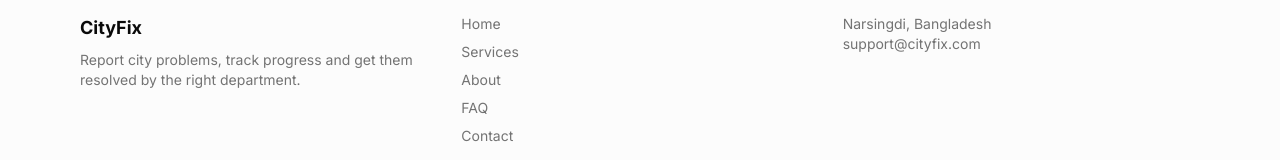
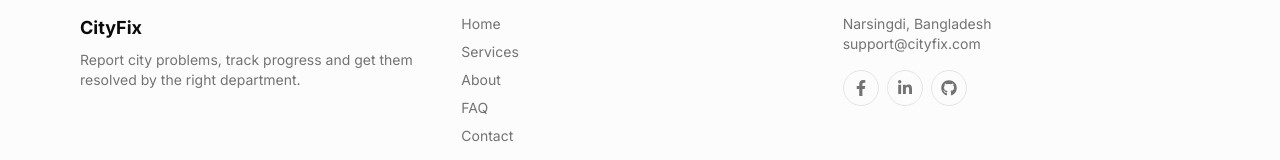
Before and after one commit to safikolislam/city-complaint-frontend, a Next.js app: page / in a window 1280 px wide. Shown: the part 2109-2269 px from the top of the page. Built offline with nearby package versions, Linux system fonts and the light colour scheme; no server answers.

Commit message:
added the  social icon in the footer

```diff
--- a/package.json
+++ b/package.json
@@ -29,6 +29,7 @@
     "react": "19.2.8",
     "react-dom": "19.2.8",
     "react-hook-form": "^7.89.0",
+    "react-icons": "^5.7.0",
     "react-redux": "^9.3.0",
     "recharts": "^3.10.1",
     "shadcn": "^4.21.2",
--- a/src/components/layout/public-footer.tsx
+++ b/src/components/layout/public-footer.tsx
@@ -1,5 +1,6 @@
 import Link from "next/link";
 import { siteConfig } from "@/config/site";
+import { SocialLinks } from "./social-links";
 
 export function PublicFooter() {
   return (
@@ -27,6 +28,7 @@ export function PublicFooter() {
         <div className="text-sm text-muted-foreground">
           <p>Narsingdi, Bangladesh</p>
           <p>support@cityfix.com</p>
+          <SocialLinks />
         </div>
       </div>
       <div className="border-t py-4 text-center text-xs text-muted-foreground">
--- /dev/null
+++ b/src/components/layout/social-links.tsx
@@ -0,0 +1,39 @@
+import { FaFacebookF, FaGithub, FaLinkedinIn } from "react-icons/fa";
+
+const socials = [
+  {
+    label: "Facebook",
+    href: "https://www.facebook.com/",
+    icon: FaFacebookF,
+  },
+  {
+    label: "LinkedIn",
+    href: "https://www.linkedin.com/in/mdsafikolislam/",
+    icon: FaLinkedinIn,
+  },
+  {
+    label: "GitHub",
+    href: "https://github.com/safikolislam",
+    icon: FaGithub,
+  },
+];
+
+export function SocialLinks() {
+  return (
+    <ul className="mt-4 flex items-center gap-2">
+      {socials.map(({ label, href, icon: Icon }) => (
+        <li key={label}>
+          <a
+            href={href}
+            target="_blank"
+            rel="noopener noreferrer"
+            aria-label={label}
+            className="grid size-9 place-items-center rounded-full border text-muted-foreground transition hover:border-primary hover:bg-primary hover:text-primary-foreground"
+          >
+            <Icon className="size-4" aria-hidden="true" />
+          </a>
+        </li>
+      ))}
+    </ul>
+  );
+}
```
Also changed, not shown: 1 other file (tests, documents, lock files or other folders).
